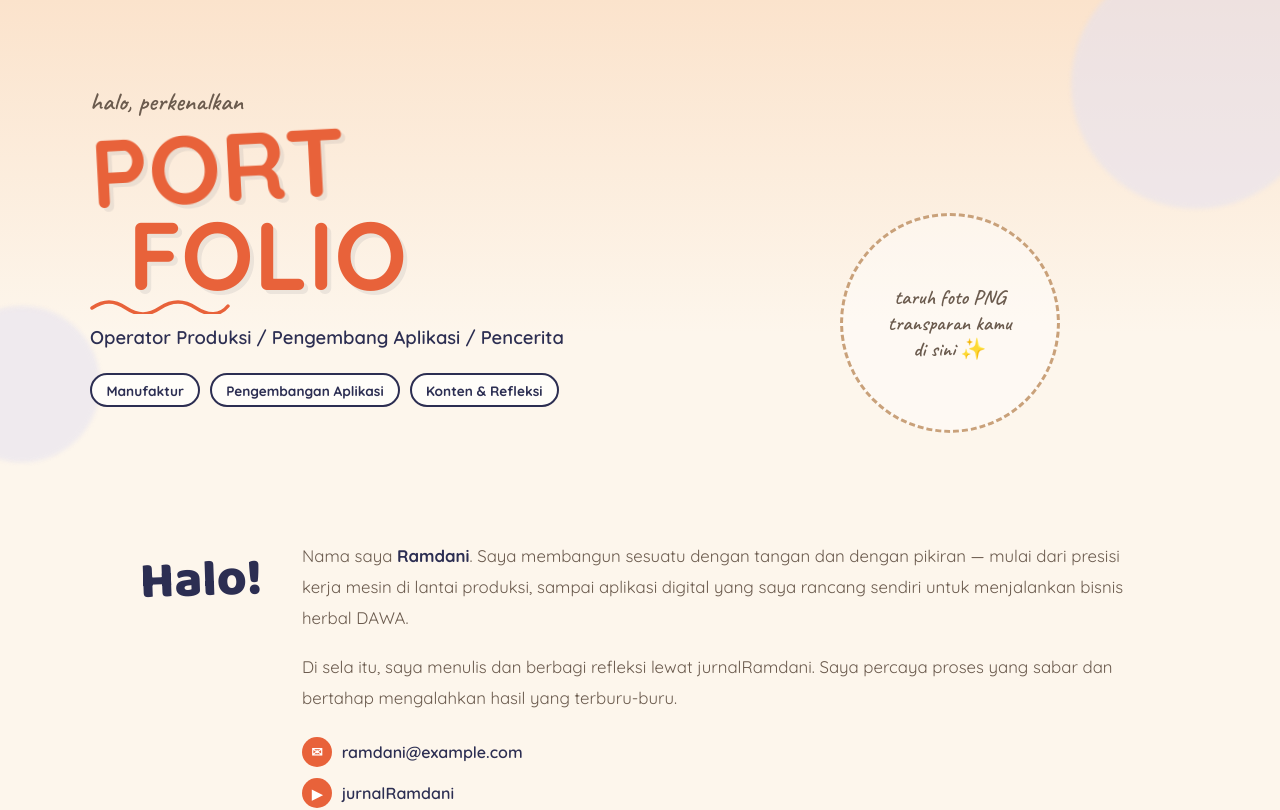
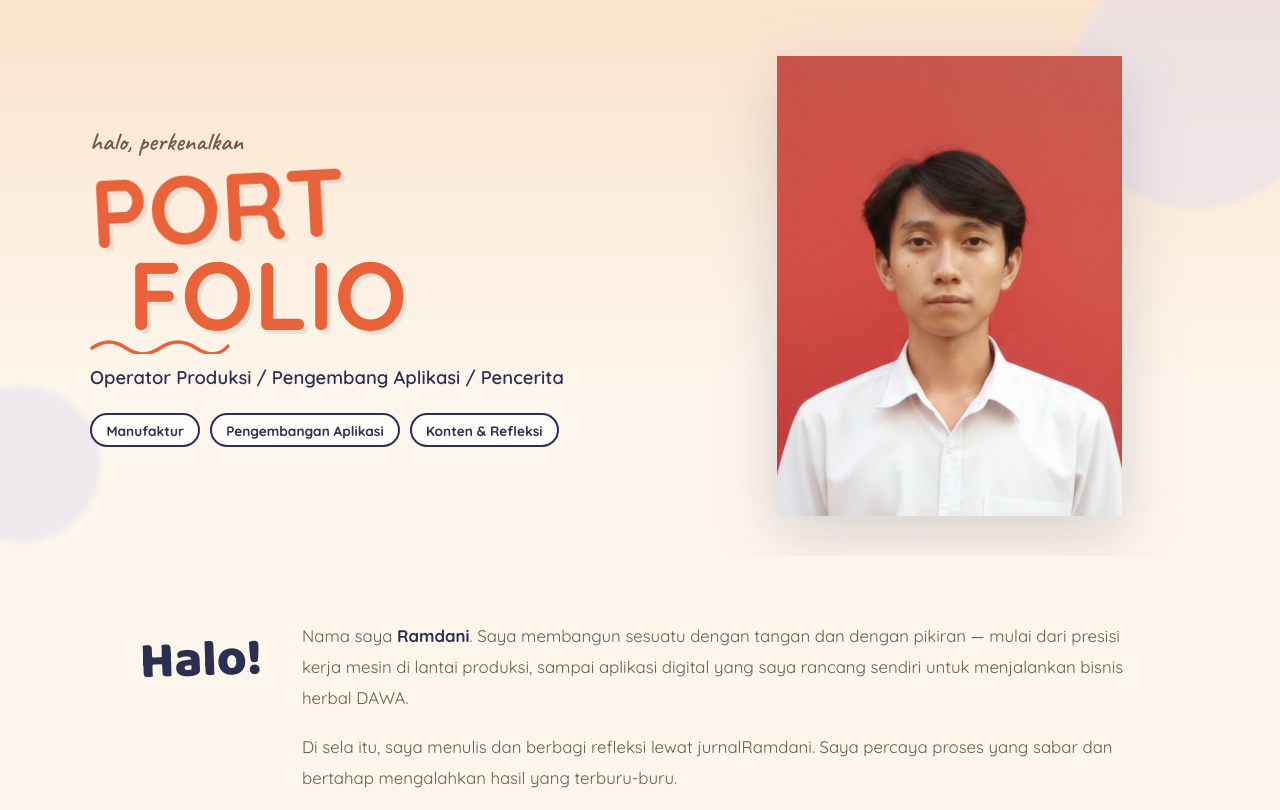
Before and after one commit to ramdani1202/Ramdani, a React (Vite) app: page / in a window 1280 px wide. Shown: the top 810 px of the page. Built offline with nearby package versions, Linux system fonts and the light colour scheme.

Commit message:
Add files via upload

```diff
--- a/src/components/Hero.jsx
+++ b/src/components/Hero.jsx
@@ -1,4 +1,5 @@
 import React from 'react';
+import foto from '../assets/foto-ramdani.png';
 
 function Squiggle({ color = '#E8623A', width = 140 }) {
   return (
@@ -213,10 +214,7 @@ export default function Hero() {
         </div>
 
         <div className="photo-slot">
-          {/* Ganti src di bawah ini dengan foto PNG transparan kamu, taruh di src/assets/ */}
-          <div className="placeholder">
-            taruh foto PNG<br />transparan kamu<br />di sini ✨
-          </div>
+          <img src={foto} alt="Ramdani" />
         </div>
       </div>
     </header>
```
